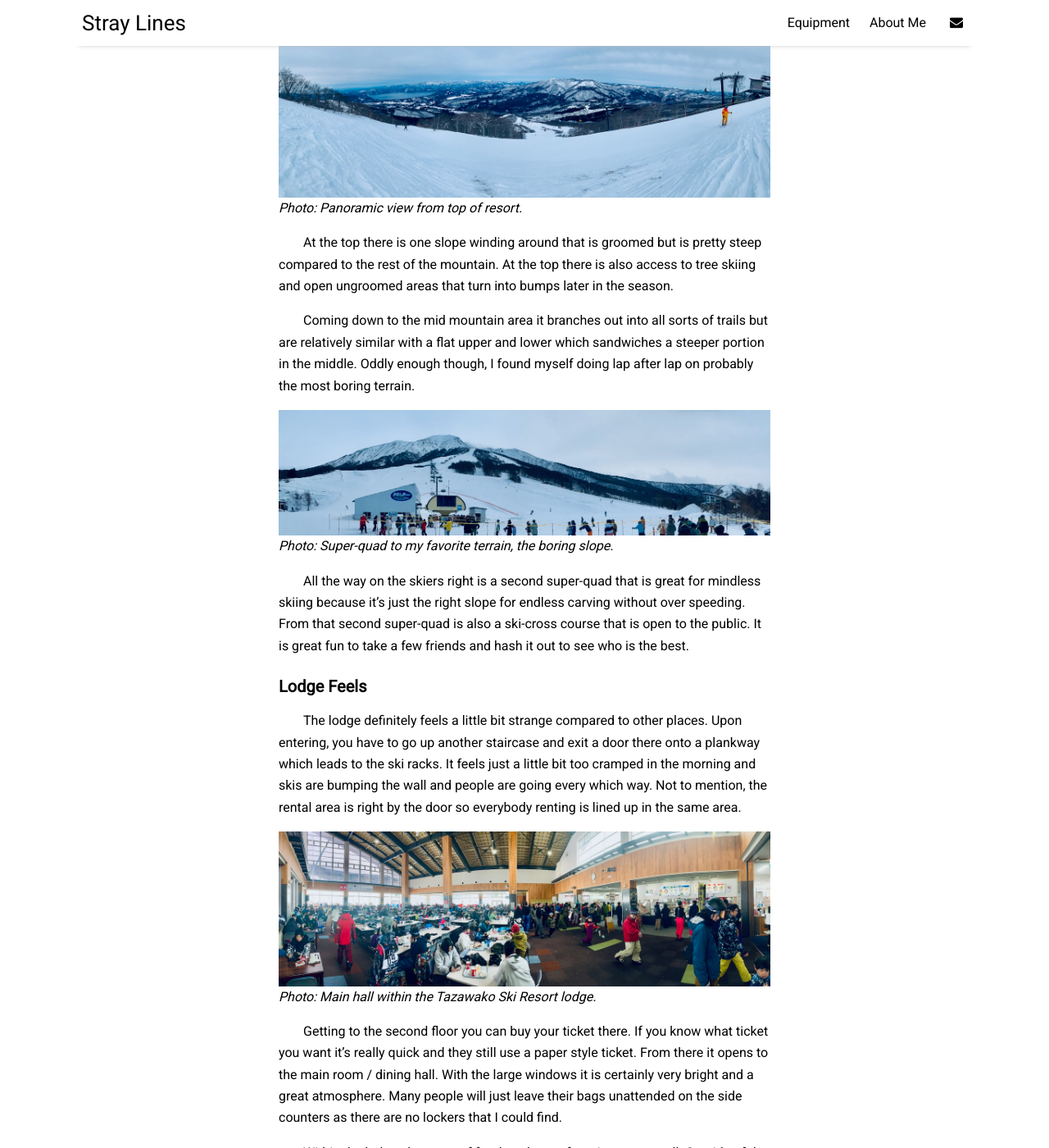
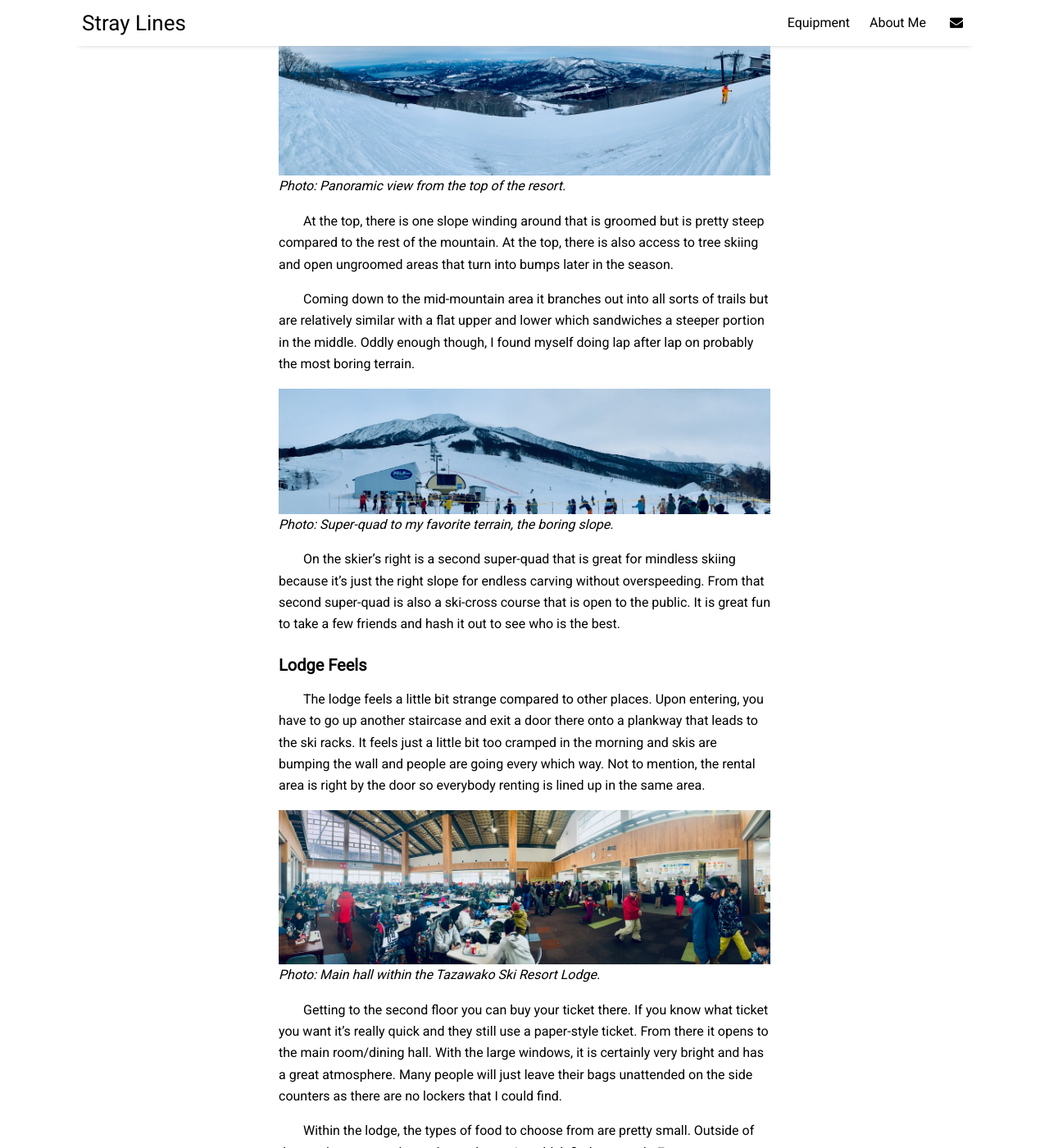
Before and after one commit to eliotcochrane/eliotcochrane.github.io, a Jekyll site: the page built from wip/tazawako-resort.md, in a window 1280 px wide and 1400 px high, scrolled down 3562 px. Shown: the whole window at 82% size. Built offline with Jekyll 4.4.1, drawn with Linux system fonts in a browser that asks for light colours; nearby versions of some CDN libraries; some of the changed text lies outside the part shown.

Commit message:
Grammar update to tazawako-resort.md
-Completed the grammar check

```diff
--- a/wip/tazawako-resort.md
+++ b/wip/tazawako-resort.md
@@ -12,79 +12,79 @@
 
 ***
 
-Tazawako Ski Resort often ranks on one of the top destinations within the Tohoku area. With a picturesque view overlooking Lake Tazawa, a great community of skiers, and an active host of events ranging from World Cups to the local snowboarders competition, Tazawako Ski Resort is a great place to go.
+Tazawako Ski Resort often ranks as one of the top destinations within the Tohoku area. With a picturesque view overlooking Lake Tazawa, a great community of skiers, and an active host of events ranging from World Cups to the local snowboarders competition, Tazawako Ski Resort is a great place to go.
 
-Packing really accessible terrain into a family friendly package that also entertains the powder-hounds is quite an achievement. Boasting some great powder days, terrain for almost every skier and boarder out there, and some small resort comfort, Tazawako Ski Resort is still a fan favorite among the local skiers and boarders.
+Packing accessible terrain into a family-friendly package that also entertains the powderhounds is quite an achievement. Boasting some great powder days, terrain for almost every skier and boarder out there, and some small resort comfort, Tazawako Ski Resort is still a fan favorite among local skiers and boarders.
 
 ### Getting There
 
-Getting to Tazawako Ski Resort is a great drive on it's own. Coming from Morioka in Iwate Prefecture, driving along the ravines between mountains that were covered with fresh morning snow was beautiful. Each twist and turn with the morning snow shining like glitter going around each turn.
+Getting to Tazawako Ski Resort is a great drive on its own. Coming from Morioka in Iwate Prefecture, driving along the ravines between mountains that were covered with fresh morning snow was beautiful. Each twist and turn with the morning snow shining like glitter going around each turn.
 
 ![Photo from afar of Tazawako Ski Resort](/assets/img/tazawako-9.jpeg)
 *Photo: View from the road leading up to Tazawako Ski Resort.*
 
-After following the ravine, we get a tiny glimpse of the lake before we head up the mountain. The mountain is littered with some summer events and some winter pensions to rent. Getting closer to the resort the fields begin to open up as we come across a cross-country ski course and then turn in to the parking lot for the Tazawako Ski Resort.
+After following the ravine, we get a tiny glimpse of the lake before we head up the mountain. The mountain is littered with some summer events and some winter pensions to rent. Getting closer to the resort the fields begin to open up as we come across a cross-country ski course and then turn into the parking lot for the Tazawako Ski Resort.
 
 ### Always Something
 
 Every time that I have been to Tazawako, it seems there is always something going on. It just so happened that on the day I went, there were three different events that each took up a major course!
 
-The biggest was the National Snowboard Technical Championship. This is an event where it pits the top technical snowboarders against each other for who can perfect the best form. Some really great snowboarders descended and put all of their effort into the few tens of seconds that they are given.
+The biggest was the National Snowboard Technical Championship. This is an event where it pits the top technical snowboarders against each other for who can perfect the best form. Some great snowboarders descended and put all of their efforts into the few tens of seconds that they were given.
 
-![Poster on wall in front of piste](/assets/img/tazawako-11.jpeg)
-*Photo: Poster of competition in front of piste.*
+![Poster on the wall in front of piste](/assets/img/tazawako-11.jpeg)
+*Photo: Poster of competition in front of the piste.*
 
-The next biggest event was a snowboard time trial put on my the local snowboard shop. They tend to focus primarily on alpine carving snowboards but within the field, it was a mix of 50/50 between soft-boots and hard-boots. Although everyone was exclusively on carving boards.
+The next biggest event was a snowboard time trial put on by the local snowboard shop. They tend to focus primarily on alpine carving snowboards but within the field, it was a mix of 50/50 between soft-boots and hard-boots. Although everyone was exclusively on carving boards.
 
-The final event was part of the Akita SAJ instructor's test. Here the instructors have to perform the required exercises to a certain degree that an beginner would be able to watch and understand. In addition to the practical examination, there was also a paper test the day before.
+The final event was part of the Akita SAJ instructor's test. Here the instructors have to perform the required exercises to a certain degree that a beginner would be able to watch and understand. In addition to the practical examination, there was also a paper test the day before.
 
 ![Photo if freestyle World Cup](/assets/img/tazawako-12.jpeg)
 *Photo: FIS Freestyle World Cup podium. (Freestyle Skiing Canada)*
 
-Tazawako is always a place that is buzzing because in years past, they have also held Freestyle World Cups there too!
+Tazawako is always a place that is buzzing because, in years past, they have also held Freestyle World Cups there!
 
 ### On The Hill
 
-Tazawako Ski Resort starts off with three lifts right from the bottom. A lift to bring you to the start of the moguls that also brings you to the second lodge quickly, a slow double chair that is geared towards beginners, and a super quad to bring you mid-way up the mountain. Presenting you with the choices that you want right out of the gate is good.
+Tazawako Ski Resort starts with three lifts right from the bottom. A lift to bring you to the start of the moguls that will also bring you to the second lodge quickly, a slow double chair that is geared towards beginners, and a super quad to bring you mid-way up the mountain. Presenting you with the choices that you want right out of the gate is good.
 
 ![Artsy map closeup](/assets/img/tazawako-10.jpeg)
-*Photo: Artsy closeup of trail map.*
+*Photo: Artsy closeup of the trail map.*
 
-From the mid-way of the mountain there is access to quite a bit of skiing already and some nice views overlooking Lake Tazawa. From there, one more lift going up and you reach the top of the ski area. Looking down on the national course that was used a few times for the national ski races, it overlooks the lake and also the surrounding mountains in a spectacular view.
+From the mid-way of the mountain, there is access to quite a bit of skiing already and some nice views overlooking Lake Tazawa. From there, one more lift goes up and you reach the top of the ski area. Looking down on the national course that was used a few times for the national ski races, it overlooks the lake and also the surrounding mountains in a spectacular view.
 
 From there, any sort of back-country skiers can go up further without restrictions. But for the majority of the skiers, the front side of the mountain is probably where most people will ski. And Tazawako brings quite a few different places to have fun.
 
-![Panoramic shot from top of ski area](/assets/img/tazawako-4.jpeg)
-*Photo: Panoramic view from top of resort.*
+![Panoramic shot from the top of ski area](/assets/img/tazawako-4.jpeg)
+*Photo: Panoramic view from the top of the resort.*
 
-At the top there is one slope winding around that is groomed but is pretty steep compared to the rest of the mountain. At the top there is also access to tree skiing and open ungroomed areas that turn into bumps later in the season.
+At the top, there is one slope winding around that is groomed but is pretty steep compared to the rest of the mountain. At the top, there is also access to tree skiing and open ungroomed areas that turn into bumps later in the season.
 
-Coming down to the mid mountain area it branches out into all sorts of trails but are relatively similar with a flat upper and lower which sandwiches a steeper portion in the middle. Oddly enough though, I found myself doing lap after lap on probably the most boring terrain.
+Coming down to the mid-mountain area it branches out into all sorts of trails but are relatively similar with a flat upper and lower which sandwiches a steeper portion in the middle. Oddly enough though, I found myself doing lap after lap on probably the most boring terrain.
 
 ![Super-Quad featuring almost all blue level trails](/assets/img/tazawako-1.jpeg)
 *Photo: Super-quad to my favorite terrain, the boring slope.*
 
-All the way on the skiers right is a second super-quad that is great for mindless skiing because it's just the right slope for endless carving without over speeding. From that second super-quad is also a ski-cross course that is open to the public. It is great fun to take a few friends and hash it out to see who is the best.
+On the skier's right is a second super-quad that is great for mindless skiing because it's just the right slope for endless carving without overspeeding. From that second super-quad is also a ski-cross course that is open to the public. It is great fun to take a few friends and hash it out to see who is the best.
 
 ### Lodge Feels
 
-The lodge definitely feels a little bit strange compared to other places. Upon entering, you have to go up another staircase and exit a door there onto a plankway which leads to the ski racks. It feels just a little bit too cramped in the morning and skis are bumping the wall and people are going every which way. Not to mention, the rental area is right by the door so everybody renting is lined up in the same area.
+The lodge feels a little bit strange compared to other places. Upon entering, you have to go up another staircase and exit a door there onto a plankway that leads to the ski racks. It feels just a little bit too cramped in the morning and skis are bumping the wall and people are going every which way. Not to mention, the rental area is right by the door so everybody renting is lined up in the same area.
 
 ![Main hall of the lodge within Tazawako Ski Resort](/assets/img/tazawako-6.jpeg)
-*Photo: Main hall within the Tazawako Ski Resort lodge.*
+*Photo: Main hall within the Tazawako Ski Resort Lodge.*
 
-Getting to the second floor you can buy your ticket there. If you know what ticket you want it's really quick and they still use a paper style ticket. From there it opens to the main room / dining hall. With the large windows it is certainly very bright and a great atmosphere. Many people will just leave their bags unattended on the side counters as there are no lockers that I could find.
+Getting to the second floor you can buy your ticket there. If you know what ticket you want it's really quick and they still use a paper-style ticket. From there it opens to the main room/dining hall. With the large windows, it is certainly very bright and has a great atmosphere. Many people will just leave their bags unattended on the side counters as there are no lockers that I could find.
 
-Within the lodge, the types of food to choose from is pretty small. Outside of the regular ramen, udon, soba, and curry I couldn't find too much. For more appetizer type foods there was the "Fast Food Court" that had things like french fries and fried chicken.
+Within the lodge, the types of food to choose from are pretty small. Outside of the regular ramen, udon, soba, and curry I couldn't find too much. For more appetizer-type foods there was the "Fast Food Court" that had things like french fries and fried chicken.
 
 ![Fast food court at Tazawako Ski Resort](/assets/img/tazawako-7.jpeg)
 *Photo: The "Fast Food Court" for appetizer dishes.*
 
 ### Access
 
-Of course it is accessible by car. Coming from Morioka in the morning, it took me just over one hour to get there with stops on the way for breakfast and to go use the bathroom.
+Of course, it is accessible by car. Coming from Morioka in the morning, it took me just over 1 hour to get there with stops on the way for breakfast and to go use the bathroom.
 
-For those taking the train, take the JR lines to get to JR Tazawako Station. From there it is a 30 minute bus ride bound for Kogen (Plateau) Onsen/Nyuto Onsen. Be sure to get off at Tazawako Ski-jo Mae and you will be at the feet of the resort. This bus runs almost hourly.
+For those taking the train, take the JR lines to get to JR Tazawako Station. From there it is a 30-minute bus ride bound for Kogen (Plateau) Onsen/Nyuto Onsen. Be sure to get off at Tazawako Ski-jo Mae and you will be at the feet of the resort. This bus runs almost hourly.
 
 ![Front of Tazawako Ski Resort lodge](/assets/img/tazawako-8.jpeg)
 *Photo: Front of the lodge at Tazawako Ski Resort.*
```
